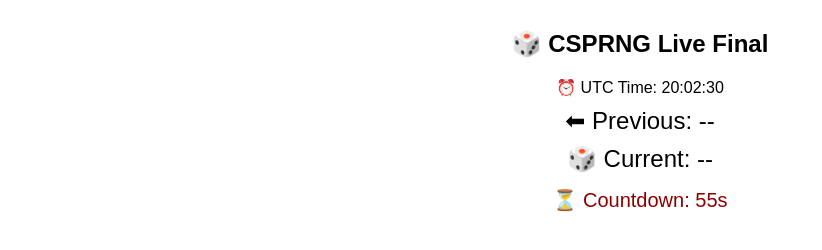
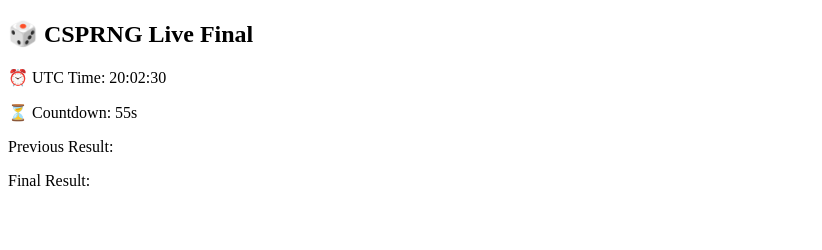
Before and after one commit to hackiifourlevelwinunder/Last, a website: page public/index.html in a window 1280 px wide. Shown: the whole page, without its empty margins (0-822 px from the left). Drawn offline with nearby package versions, Linux system fonts and the light colour scheme; no server answers.

Commit message:
Update index.html

```diff
--- a/public/index.html
+++ b/public/index.html
@@ -2,51 +2,39 @@
 <html lang="en">
 <head>
   <meta charset="UTF-8" />
+  <meta name="viewport" content="width=device-width, initial-scale=1.0"/>
   <title>CSPRNG Live Final</title>
   <script src="/socket.io/socket.io.js"></script>
-  <style>
-    body { font-family: Arial, sans-serif; text-align: center; margin-top: 30px; }
-    .result { font-size: 24px; margin: 10px; }
-    .countdown { font-size: 20px; color: darkred; margin-top: 15px; }
-  </style>
 </head>
 <body>
   <h2>🎲 CSPRNG Live Final</h2>
-  <div id="utcTime"></div>
-  <div class="result" id="previousResult">⬅ Previous: --</div>
-  <div class="result" id="currentResult">🎲 Current: --</div>
-  <div class="countdown" id="countdown"></div>
+  <p>⏰ UTC Time: <span id="utc"></span></p>
+  <p>⏳ Countdown: <span id="countdown"></span>s</p>
+  <p>Previous Result: <span id="prev"></span></p>
+  <p>Final Result: <span id="final"></span></p>
 
   <script>
     const socket = io();
-    let roundStartTime = Date.now();
+    let roundStart = Date.now();
 
-    socket.on("result", (data) => {
+    function updateTime() {
+      document.getElementById("utc").innerText = new Date().toISOString().split("T")[1].split(".")[0];
+      let elapsed = Math.floor((Date.now() - roundStart) / 1000);
+      let countdown = 60 - (elapsed % 60);
+      document.getElementById("countdown").innerText = countdown;
+    }
+
+    socket.on("newRound", (data) => {
+      roundStart = Date.now();
       if (data.previous) {
-        document.getElementById("previousResult").innerText =
-          "⬅ Previous: " + data.previous.final + " 🎲 (" + data.previous.dice.join(", ") + ")";
+        document.getElementById("prev").innerText = `🎲 ${data.previous.dice.join(", ")} | Total = ${data.previous.total}`;
       }
       if (data.current) {
-        document.getElementById("currentResult").innerText =
-          "🎲 Current: " + data.current.final + " 🎲 (" + data.current.dice.join(", ") + ")";
+        document.getElementById("final").innerText = `🎲 ${data.current.dice.join(", ")} | Total = ${data.current.total}`;
       }
-      roundStartTime = Date.now();
     });
 
-    // Show UTC time live
-    setInterval(() => {
-      const now = new Date();
-      document.getElementById("utcTime").innerText =
-        "⏰ UTC Time: " + now.toISOString().split("T")[1].split(".")[0];
-    }, 1000);
-
-    // Countdown + 35s earlier reveal
-    setInterval(() => {
-      const elapsed = Math.floor((Date.now() - roundStartTime) / 1000);
-      const remaining = 60 - elapsed;
-      document.getElementById("countdown").innerText =
-        "⏳ Countdown: " + (remaining > 0 ? remaining : 0) + "s";
-    }, 1000);
+    setInterval(updateTime, 1000);
   </script>
 </body>
 </html>
```
